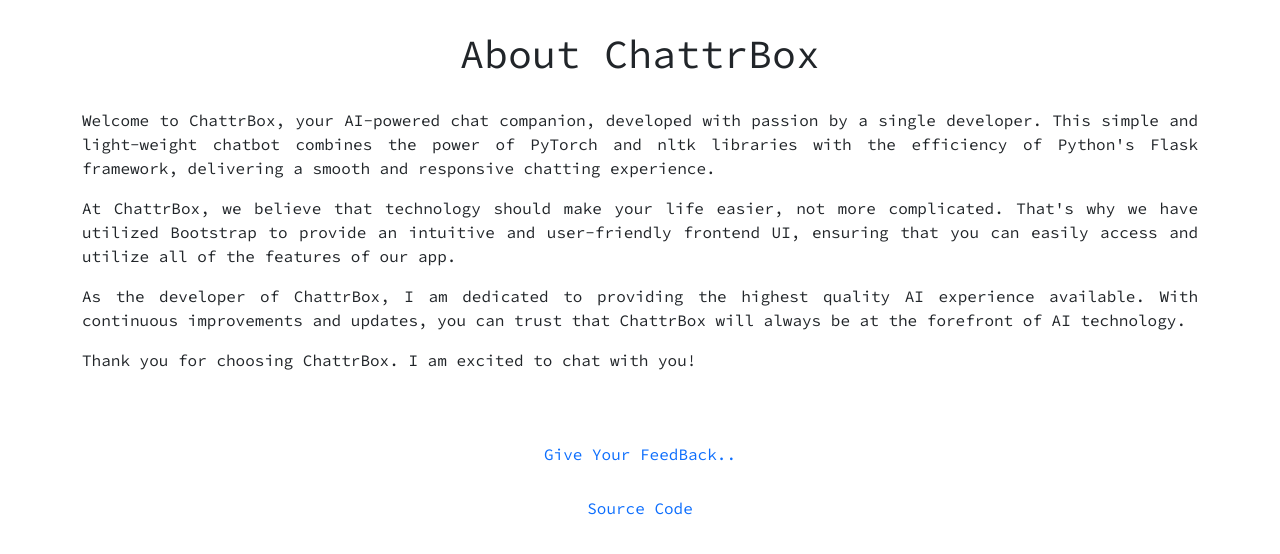
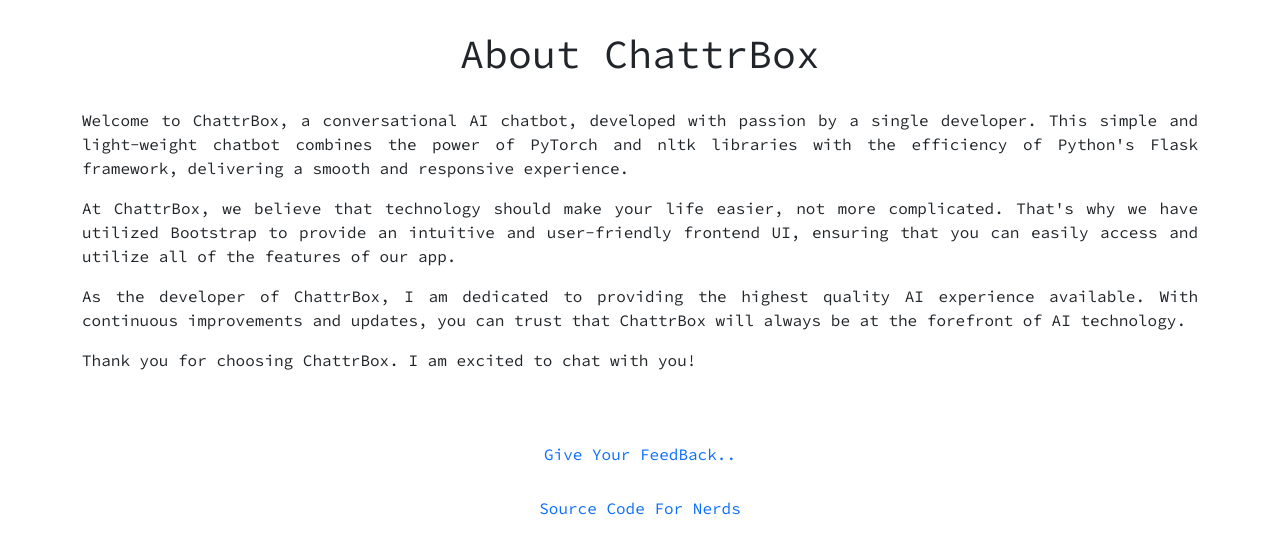
Before and after one commit to rhythmd18/ChattrBox, a Flask app: page /aboutus in a window 1280 px wide. Shown: the part 86-640 px from the top of the page. Run offline with Flask 2, Linux system fonts and the light colour scheme; a user stored in the database is signed in; some libraries are stand-ins or nearby versions.

Commit message:
All changes made

```diff
--- a/ChattrBox/templates/aboutus.html
+++ b/ChattrBox/templates/aboutus.html
@@ -7,7 +7,7 @@
 {% block main %}
   <h1>About ChattrBox</h1>
   <div class="container" id="aboutus">
-      <p>Welcome to ChattrBox, your AI-powered chat companion, developed with passion by a single developer. This simple and light-weight chatbot combines the power of PyTorch and nltk libraries with the efficiency of Python's Flask framework, delivering a smooth and responsive chatting experience.</p>
+      <p>Welcome to ChattrBox, a conversational AI chatbot, developed with passion by a single developer. This simple and light-weight chatbot combines the power of PyTorch and nltk libraries with the efficiency of Python's Flask framework, delivering a smooth and responsive experience.</p>
       <p>At ChattrBox, we believe that technology should make your life easier, not more complicated. That's why we have utilized Bootstrap to provide an intuitive and user-friendly frontend UI, ensuring that you can easily access and utilize all of the features of our app.</p>
       <p>As the developer of ChattrBox, I am dedicated to providing the highest quality AI experience available. With continuous improvements and updates, you can trust that ChattrBox will always be at the forefront of AI technology.</p>
       <p>Thank you for choosing ChattrBox. I am excited to chat with you!</p>
@@ -16,6 +16,6 @@
     <a href="https://forms.gle/YNzcBcsDNEJsswjD8" style="text-decoration: none;" target="_blank">Give Your FeedBack..</a>
   </div>
   <div class="container" style="text-align: center; margin-top: 30px">
-    <a href="https://github.com/rhythmd18/cs50_final_project/tree/main/ChattrBox" style="text-decoration: none;" target="_blank">Source Code</a>
+    <a href="https://github.com/rhythmd18/cs50_final_project/tree/main/ChattrBox" style="text-decoration: none;" target="_blank">Source Code For Nerds</a>
   </div>
 {% endblock %}
--- a/ChattrBox/templates/goodbye.html
+++ b/ChattrBox/templates/goodbye.html
@@ -10,7 +10,10 @@
         <div class="bot-profile">
             <img src="/static/GoodbyeAvatar.jpeg" style="height: 100px; border-radius: 60px; margin-bottom: 20px;">
         </div>
-        <h5 style="margin-bottom: 1px;">Are you sure you want to delete your account? This cannot be undone</h5>
+        <div class="container" style="text-align: center;">
+            <h5 style="margin-bottom: 1px;">Are you sure you want to delete your account?</h5>
+            <h5>This cannot be undone!</h5>
+        </div>
         <form action="/goodbye" method="post">
             <button class="btn btn-danger" style="border-radius: 20px;">Yes, Delete My Account</button>
         </form>
```
Also changed, not shown: 2 other files.
